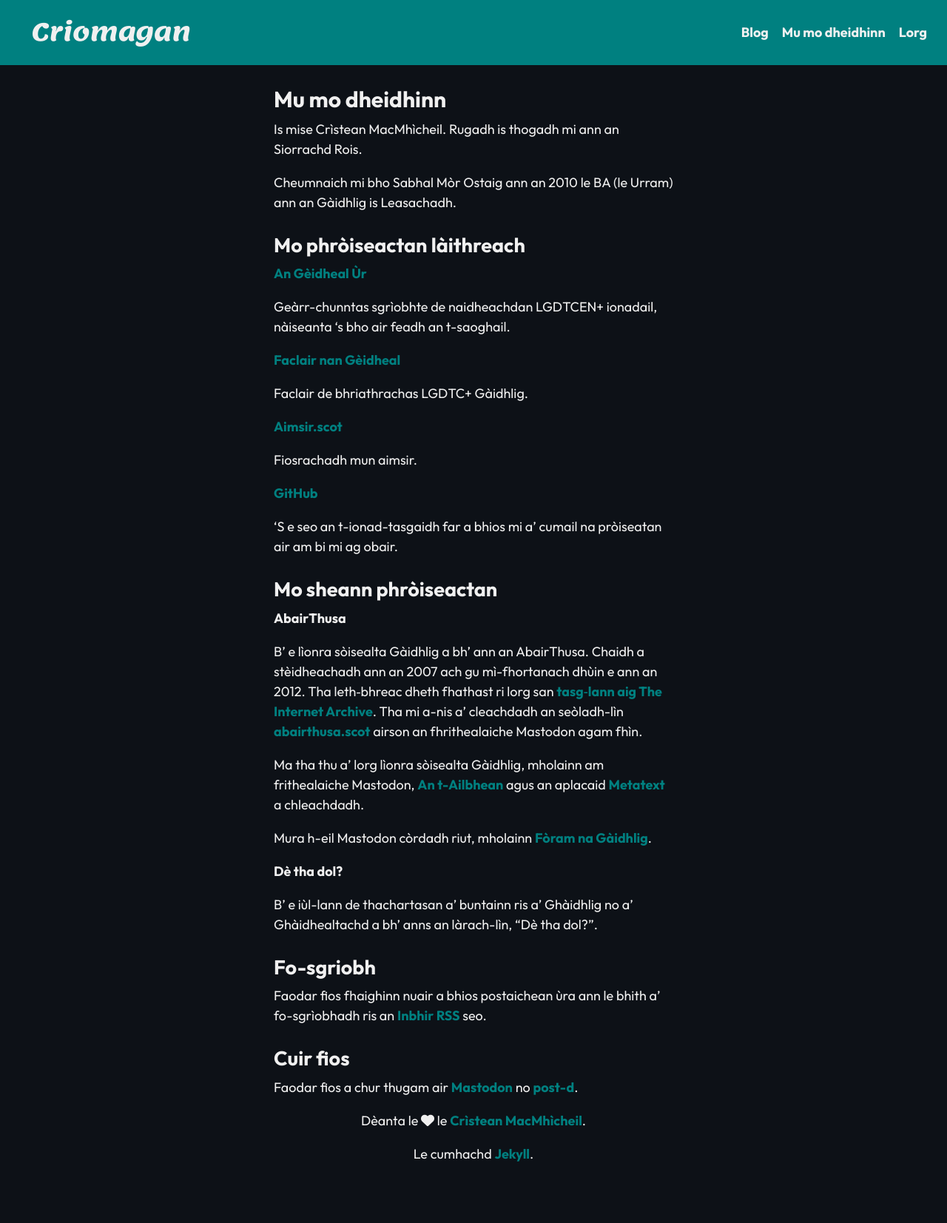
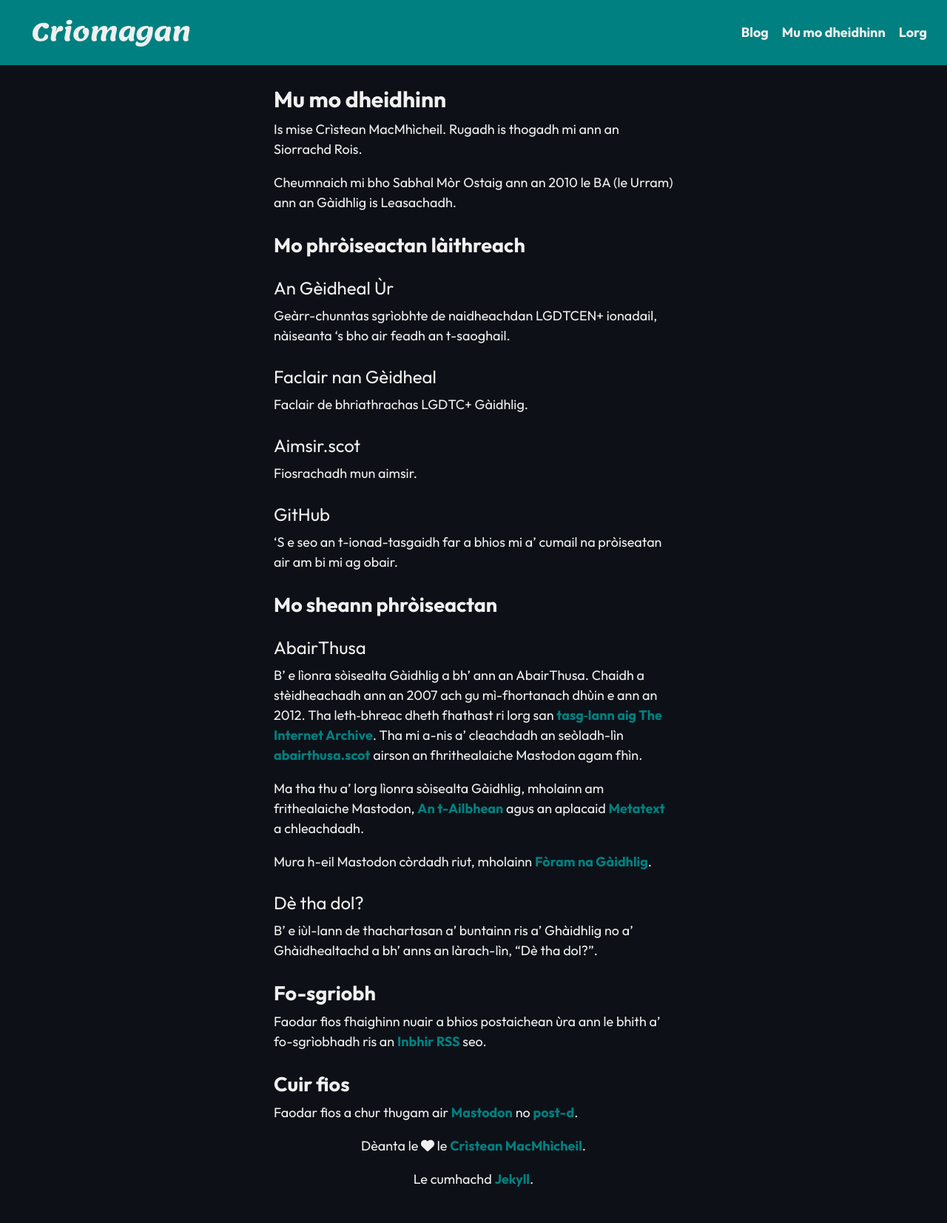
Before and after one commit to angeidheal/angeidheal.github.io, a Jekyll site: the page built from mu-mo-dheidhinn.md, in a window 1280 px wide. Shown: the whole page at 74% size. Built offline with Jekyll 4.4.1, drawn with Linux system fonts in a browser that asks for light colours; nearby versions of some CDN libraries; before the commit the page ends 1619 px from its top, so only the background shows below that.

```diff
--- a/mu-mo-dheidhinn.md
+++ b/mu-mo-dheidhinn.md
@@ -10,25 +10,25 @@ Cheumnaich mi bho Sabhal Mòr Ostaig ann an 2010 le BA (le Urram) ann an Gàidhl
 
 ## Mo phròiseactan làithreach
 
-**[An Gèidheal Ùr](https://angeidhealur.scot/)**
+### [An Gèidheal Ùr](https://angeidhealur.scot/)
 
 Geàrr-chunntas sgrìobhte de naidheachdan LGDTCEN+ ionadail, nàiseanta ‘s bho air feadh an t-saoghail.
 
-**[Faclair nan Gèidheal](https://faclair.lgbt/)**
+### [Faclair nan Gèidheal](https://faclair.lgbt/)
 
 Faclair de bhriathrachas LGDTC+ Gàidhlig.
 
-**[Aimsir.scot](https://aimsir.scot/)**
+### [Aimsir.scot](https://aimsir.scot/)
 
 Fiosrachadh mun aimsir.
 
-**[GitHub](https://github.com/angeidheal)**
+### [GitHub](https://github.com/angeidheal)
 
 'S e seo an t-ionad-tasgaidh far a bhios mi a' cumail na pròiseatan air am bi mi ag obair.
 
 ## Mo sheann phròiseactan
 
-**AbairThusa**
+### AbairThusa
 
 B' e lìonra sòisealta Gàidhlig a bh' ann an AbairThusa. Chaidh a stèidheachadh ann an 2007 ach gu mì-fhortanach dhùin e ann an 2012. Tha leth‑bhreac dheth fhathast ri lorg san [tasg‑lann aig The Internet Archive](https://web.archive.org/web/20090205170058/http://abairthusa.ning.com/). Tha mi a-nis a' cleachdadh an seòladh-lìn [abairthusa.scot](https://abairthusa.scot/) airson an fhrithealaiche Mastodon agam fhìn.
 
@@ -36,7 +36,7 @@ Ma tha thu a' lorg lìonra sòisealta Gàidhlig, mholainn am frithealaiche Masto
 
 Mura h-eil Mastodon còrdadh riut, mholainn [Fòram na Gàidhlig](https://www.foramnagaidhlig.net/foram/index.php).
 
-**Dè tha dol?**
+### Dè tha dol?
 
 B' e iùl-lann de thachartasan a' buntainn ris a' Ghàidhlig no a' Ghàidhealtachd a bh' anns an làrach-lìn, "Dè tha dol?".
 
```
